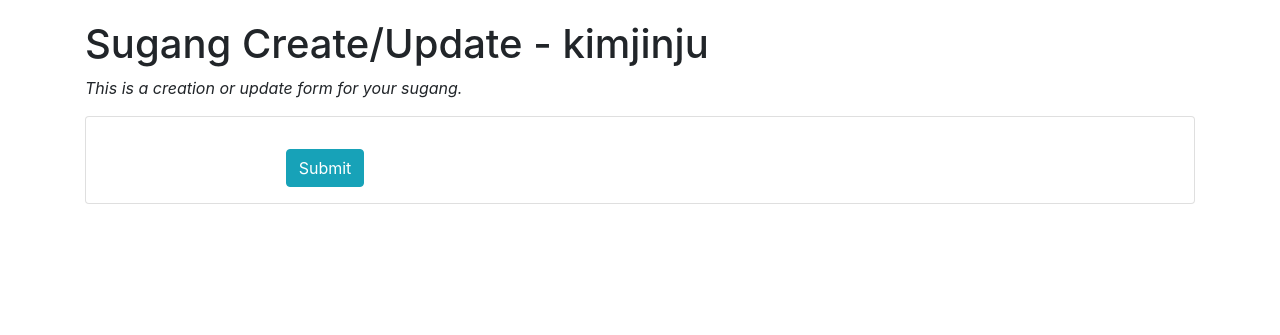
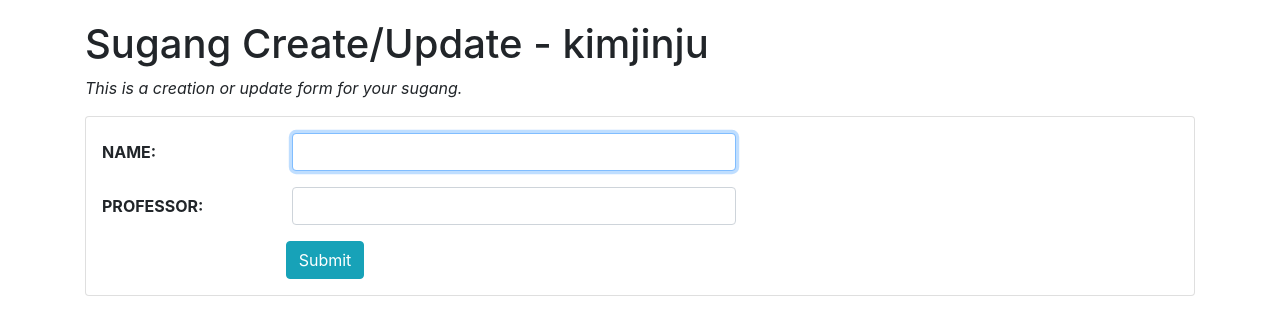
Before and after one commit to laverpearl/django_project, a Django app: page /sugang/add/ in a window 1280 px wide. Shown: the part 70-405 px from the top of the page. Run offline with Django 3.2, Linux system fonts and the light colour scheme; a user stored in the database is signed in; parts of the project's set-up code (start-up, migrations or seed data) failed here and were passed over; some libraries are stand-ins or nearby versions.

Commit message:
수강페이지 수정

```diff
--- a/sugang/forms.py
+++ b/sugang/forms.py
@@ -1,7 +1,4 @@
 from django import forms
-# from django.forms import inlineformset_factory
-# from sugang.models import Sugang, Gwamok
 
-# SugangInlineFormSet = inlineformset_factory(Sugang, Gwamok, fields=['gwamok'], extra=2)
 class SugangSearchForm(forms.Form):
     search_word = forms.CharField(label='Search Word')
--- a/sugang/models.py
+++ b/sugang/models.py
@@ -2,12 +2,9 @@
 from django.db import models
 from django.urls import reverse
 from django.contrib.auth.models import User
-# from gwamok.models import Gwamok
-
 
 # Create your models here.
 class Sugang(models.Model):
-    #gwamok = models.CharField('GWAMOK', max_length=15, blank=False)
     name = models.CharField('NAME', max_length=100, blank=False)
     professor = models.CharField('PROFESSOR', max_length=100, blank=False)
     owner = models.ForeignKey(User, on_delete=models.CASCADE, blank=True, null=True)
@@ -24,7 +21,7 @@ class Sugang(models.Model):
     def __str__(self):
         return self.name
     class Meta:
-        ordering = ('name')
+        ordering = ('name','professor',)
 
     def get_absolute_url(self):
         return reverse('sugang:sugang_detail', args=(self.name,))
--- a/sugang/templates/sugang/sugang_detail.html
+++ b/sugang/templates/sugang/sugang_detail.html
@@ -6,13 +6,8 @@
 
         <h1>{{ object.name }}</h1>
         <ul>
-            <li>과목번호 : <a href="{{ object.gwamoknum }}">{{ object.gwamoknum }}</a></li>
-            <li>학기구분 : <a href="{{ object.semester }}">{{ object.semester }}</a></li>
             <li>과목명 : <a href="{{ object.name }}">{{ object.name }}</a></li>
             <li>교수님 : <a href="{{ object.professor }}">{{ object.professor }}</a></li>
-            <li>요일 : <a href="{{ object.day }}">{{ object.day }}</a></li>
-            <li>시간 : <a href="{{ object.time }}">{{ object.time }}</a></li>
-            <li>강의실 : <a href="{{ object.classroom }}">{{ object.classroom }}</a></li>
         </ul>
 
 {% endblock %}
--- a/sugang/templates/sugang/sugang_form.html
+++ b/sugang/templates/sugang/sugang_form.html
@@ -15,18 +15,19 @@
 </div>
 {% endif %}
 
-<!------------------------여기 추가---------------------------->
-{% if form.is_multipart %}
-<form enctype="multipart/form-data" action="" method="post" class="card pt-3">
-{% else %}
-<form action="." method="post" class="card pt-3">
-{% endif %}
-{% csrf_token %}
-    <!------------------------------------여기 수정하기 ------------------------------------->
+<form action="." method="post" class="card pt-3">{% csrf_token %}
+
     <div class="form-group row">
-        {{ form.gwamok|add_label_class:"col-form-label col-sm-2 ml-3 font-weight-bold" }}
-        <div class="col-sm-2">
-            {{ form.gwamok|add_class:"form-control" }}
+        {{ form.name|add_label_class:"col-form-label col-sm-2 ml-3 font-weight-bold" }}
+        <div class="col-sm-5">
+            {{ form.name|add_class:"form-control"|attr:"autofocus" }}
+        </div>
+    </div>
+
+    <div class="form-group row">
+        {{ form.professor|add_label_class:"col-form-label col-sm-2 ml-3 font-weight-bold" }}
+        <div class="col-sm-5">
+            {{ form.professor|add_class:"form-control"|attr:"autofocus" }}
         </div>
     </div>
 
--- a/sugang/templates/sugang/sugang_search.html
+++ b/sugang/templates/sugang/sugang_search.html
@@ -13,7 +13,7 @@
 <br/><br/>
 {% if object_list %}
 {% for sugang in object_list %}
-<h2><a href="{% url 'sugang:detail' sugang.id %}">{{ sugang.name }}</a></h2>
+<h2><a href="{% url 'sugang:detail' sugang.id %}">{{ object.name }}</a></h2>
 <p>{{ sugang.description }}</p>
 {% endfor %}
 {% elif search_term %}
--- a/sugang/views.py
+++ b/sugang/views.py
@@ -1,13 +1,11 @@
 from django.shortcuts import render
 from django.views.generic import ListView, DetailView
 from sugang.models import Sugang
-#from gwamok.models import Gwamok
 
 from django.views.generic import CreateView, UpdateView, DeleteView
 from django.contrib.auth.mixins import LoginRequiredMixin
 from django.urls import reverse_lazy
 from mysite.views import OwnerOnlyMixin
-#from sugang.forms import SugangInlineFormSet
 
 from django.views.generic import FormView
 from sugang.forms import SugangSearchForm
@@ -40,26 +38,9 @@ class SearchFormView(FormView):
 
 class SugangCreateView(LoginRequiredMixin, CreateView):
     model = Sugang
-    #fields = ['gwamoknum', 'semester', 'name', 'professor', 'day', 'time', 'classroom']
     fields = ('name', 'professor')
     success_url = reverse_lazy('sugang:index')
 
-"""
-# 여기 부분 추가하기
-
-    def get_context_data(self, **kwargs):
-        context = super().get_context_data(**kwargs)
-        if self.request.POST:
-            context['formset'] = SugangInlineFormSet(self.request.POST, self.request.FILES)
-        else:
-            context['formset'] = SugangInlineFormSet()
-        return context
-
-    def form_valid(self, form):
-        form.instance.owner = self.request.user
-        return super().form_valid(form)
-
-"""
 
 class SugangChangeLV(LoginRequiredMixin, ListView):
     template_name = 'sugang/sugang_change_list.html'
```
Also changed, not shown: sugang/admin.py (+0 -15 lines), sugang/templates/sugang/sugang_change_list.html (+0 -10 lines), db.sqlite3.
